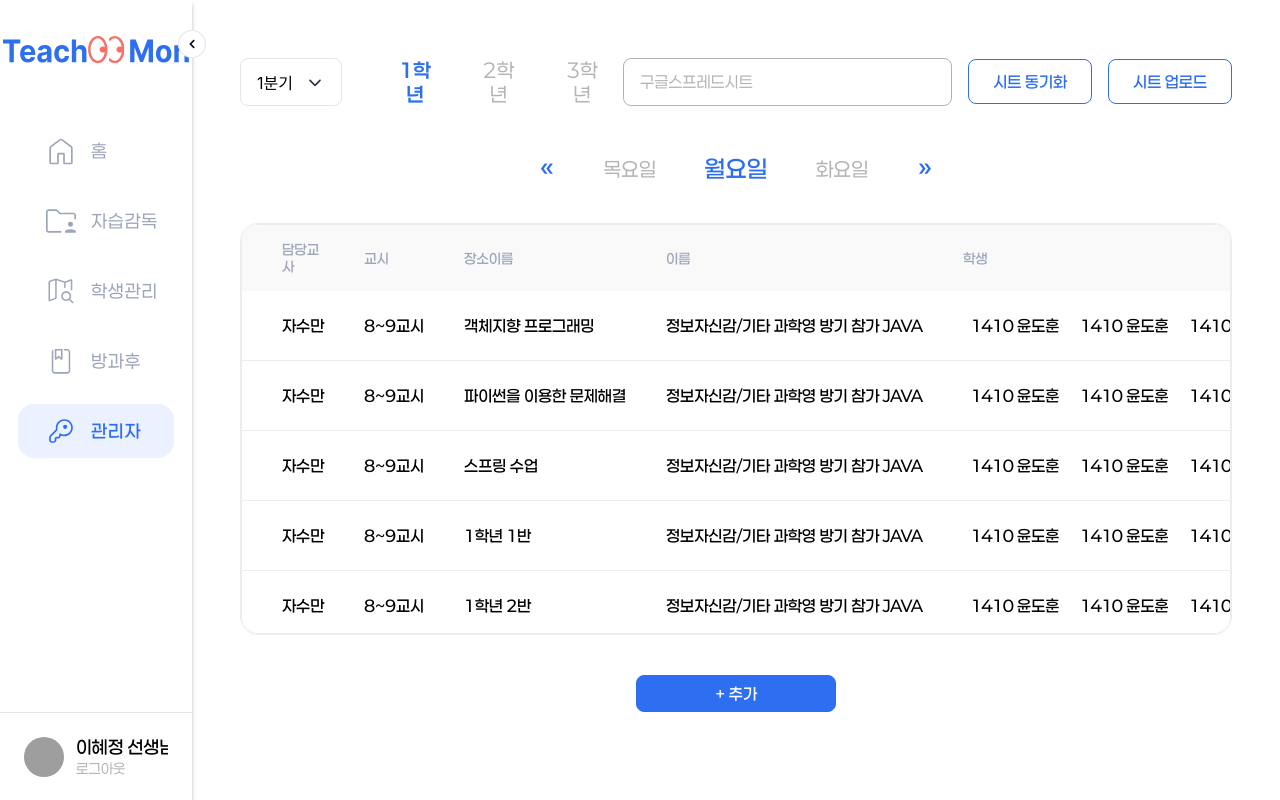
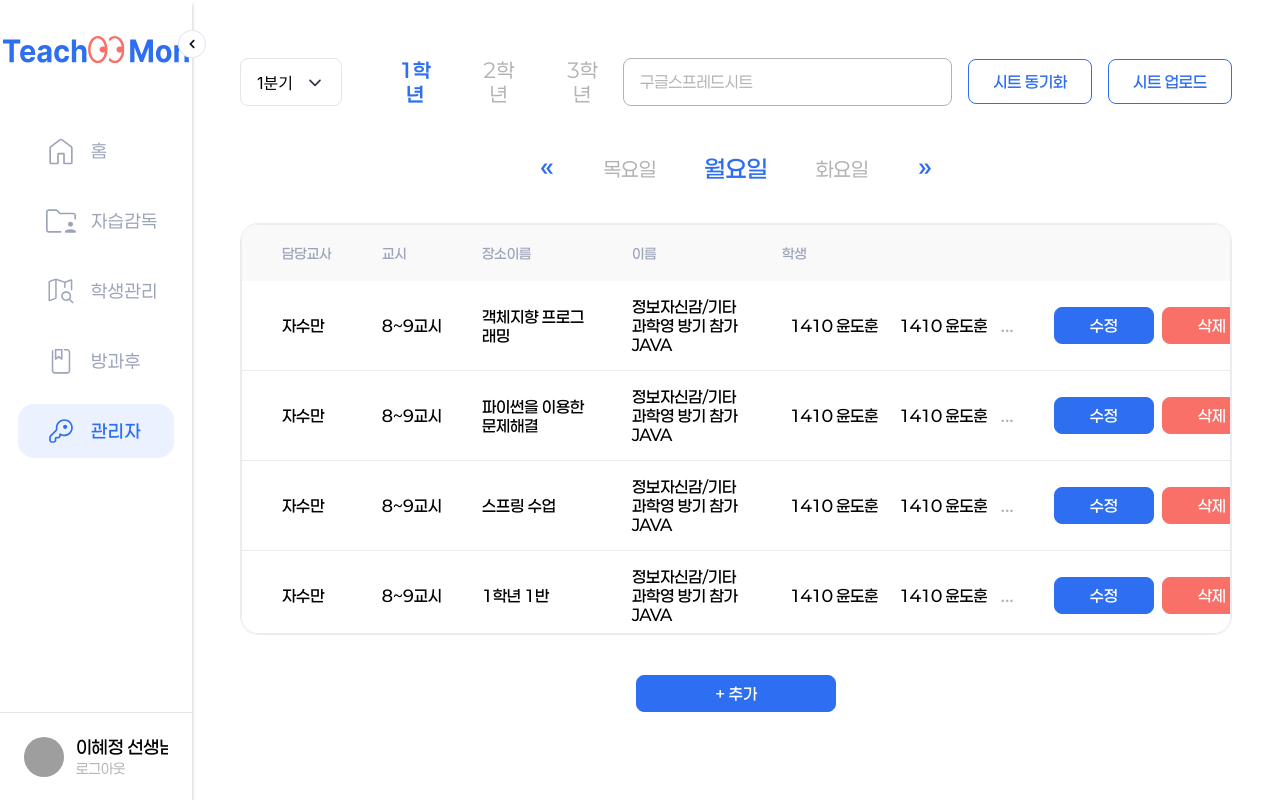
Before and after one commit to Teachers-Teachmon/Teachmon-Client-V2, a React (Vite) app: page /admin/after-school in a window 1280 px wide. Built offline with nearby package versions, Linux system fonts and the light colour scheme; grey boxes are pictures that could not be loaded.

Commit message:
feat/TC-28 :: 코멘트 반영

```diff
--- a/src/pages/admin/after-school/create/index.tsx
+++ b/src/pages/admin/after-school/create/index.tsx
@@ -105,7 +105,7 @@ export default function AfterSchoolFormPage() {
   return (
     <S.Container>
       <S.Content>
-        <S.Title>{isEditMode ? '수정 방과후' : '추가 방과후'}</S.Title>
+        <S.Title>{isEditMode ? '방과후 수정' : '방과후 추가'}</S.Title>
 
         <S.Form>
           <S.FormSection>
@@ -157,7 +157,7 @@ export default function AfterSchoolFormPage() {
             <S.ToggleRow>
               <S.SectionTitle>학생</S.SectionTitle>
               <S.ToggleContent>
-                <S.SectionTitle>팀</S.SectionTitle>
+                <S.SectionTitle>반</S.SectionTitle>
                 <S.Toggle
                   $active={isTeamMode}
                   onClick={() => setIsTeamMode(!isTeamMode)}
--- a/src/pages/admin/after-school/index.tsx
+++ b/src/pages/admin/after-school/index.tsx
@@ -1,4 +1,4 @@
-import { useState } from 'react';
+import { useState, useEffect } from 'react';
 import Button from '@/components/ui/button';
 import AdminAfterSchoolHeaderContainer from '@/containers/admin/after-school/after-school-header';
 import TableLayout from '@/components/layout/table';
@@ -18,10 +18,28 @@ export default function AdminAfterSchoolPage() {
   const [selectedDay, setSelectedDay] = useState<(typeof WEEKDAYS)[number]>(WEEKDAYS[0]);
   const [classes, setClasses] = useState<AdminAfterSchoolClass[]>(MOCK_ADMIN_AFTER_SCHOOL);
   const [googleSheetUrl, setGoogleSheetUrl] = useState('');
+  const [maxStudentsToShow, setMaxStudentsToShow] = useState(3);
 
   const filteredClasses = classes.filter(
     cls => cls.grade === selectedGrade && cls.day === selectedDay
   );
+
+  useEffect(() => {
+    const handleResize = () => {
+      const width = window.innerWidth;
+      if (width < 1200) {
+        setMaxStudentsToShow(1);
+      } else if (width < 1600) {
+        setMaxStudentsToShow(2);
+      } else {
+        setMaxStudentsToShow(3);
+      }
+    };
+
+    handleResize();
+    window.addEventListener('resize', handleResize);
+    return () => window.removeEventListener('resize', handleResize);
+  }, []);
 
   const handleEdit = (classData: AdminAfterSchoolClass, e?: React.MouseEvent) => {
     if (e) {
@@ -60,8 +78,8 @@ export default function AdminAfterSchoolPage() {
   };
 
   const renderStudents = (students: string[]) => {
-    const displayStudents = students.slice(0, 3);
-    const hasMore = students.length > 3;
+    const displayStudents = students.slice(0, maxStudentsToShow);
+    const hasMore = students.length > maxStudentsToShow;
     return (
       <S.StudentList>
         {displayStudents.map((student, idx) => (
@@ -77,27 +95,38 @@ export default function AdminAfterSchoolPage() {
       key: 'teacher',
       header: '담당교사',
       width: '120px',
+      render: (row: AdminAfterSchoolClass) => (
+        <S.NoWrapCell>{row.teacher}</S.NoWrapCell>
+      ),
     },
     {
       key: 'period',
       header: '교시',
       width: '100px',
-      render: (row: AdminAfterSchoolClass) => row.period,
+      render: (row: AdminAfterSchoolClass) => (
+        <S.NoWrapCell>{row.period}</S.NoWrapCell>
+      ),
     },
     {
       key: 'location',
       header: '장소이름',
-      width: '250px',
+      width: 'auto',
+      render: (row: AdminAfterSchoolClass) => (
+        <S.WrapCell>{row.location}</S.WrapCell>
+      ),
     },
     {
       key: 'subject',
       header: '이름',
-      width: '300px',
+      width: 'auto',
+      render: (row: AdminAfterSchoolClass) => (
+        <S.WrapCell>{row.subject}</S.WrapCell>
+      ),
     },
     {
       key: 'students',
       header: '학생',
-      width: '200px',
+      width: 'auto',
       render: (row: AdminAfterSchoolClass) => renderStudents(row.students),
     },
   ];
--- a/src/pages/admin/after-school/style.ts
+++ b/src/pages/admin/after-school/style.ts
@@ -116,14 +116,72 @@ export const TableWrapper = styled.div`
   flex-direction: column;
   overflow: hidden;
 
-  & > div,
-  & > table {
+  & > div {
     flex: 1 1 0;
     overflow-y: auto;
+    overflow-x: hidden;
     min-height: 0;
     max-height: none;
     border-radius: 18px;
     background: #fff;
+  }
+
+  table {
+    width: 100%;
+  }
+
+  th {
+    &:nth-of-type(1) {
+      width: 120px;
+      min-width: 120px;
+    }
+    &:nth-of-type(2) {
+      width: 100px;
+      min-width: 100px;
+    }
+    &:nth-of-type(3),
+    &:nth-of-type(4) {
+      width: auto;
+      min-width: 150px;
+    }
+    &:nth-of-type(5) {
+      width: auto;
+      min-width: 0;
+    }
+    &:last-of-type {
+      width: 220px;
+      min-width: 220px;
+    }
+  }
+
+  td {
+    &:nth-of-type(1) {
+      width: 120px;
+      min-width: 120px;
+      white-space: nowrap;
+    }
+    &:nth-of-type(2) {
+      width: 100px;
+      min-width: 100px;
+      white-space: nowrap;
+    }
+    &:nth-of-type(3),
+    &:nth-of-type(4) {
+      word-wrap: break-word;
+      word-break: break-word;
+      white-space: normal;
+      min-width: 150px;
+    }
+    &:nth-of-type(5) {
+      width: auto;
+      min-width: 0;
+      overflow: hidden;
+    }
+    &:last-of-type {
+      width: 220px;
+      min-width: 220px;
+      white-space: nowrap;
+    }
   }
 `;
 
@@ -140,9 +198,9 @@ export const StudentList = styled.div`
   flex-wrap: nowrap;
   justify-content: flex-start;
   overflow: hidden;
-  max-width: 350px;
   min-width: 0;
   white-space: nowrap;
+  width: 100%;
 `;
 
 export const StudentBadge = styled.span`
@@ -165,3 +223,15 @@ export const ActionButtons = styled.div`
   gap: 0.5rem;
   justify-content: center;
 `;
+
+export const NoWrapCell = styled.span`
+  white-space: nowrap;
+  display: inline-block;
+`;
+
+export const WrapCell = styled.span`
+  word-wrap: break-word;
+  word-break: break-word;
+  white-space: normal;
+  display: inline-block;
+`;
```
